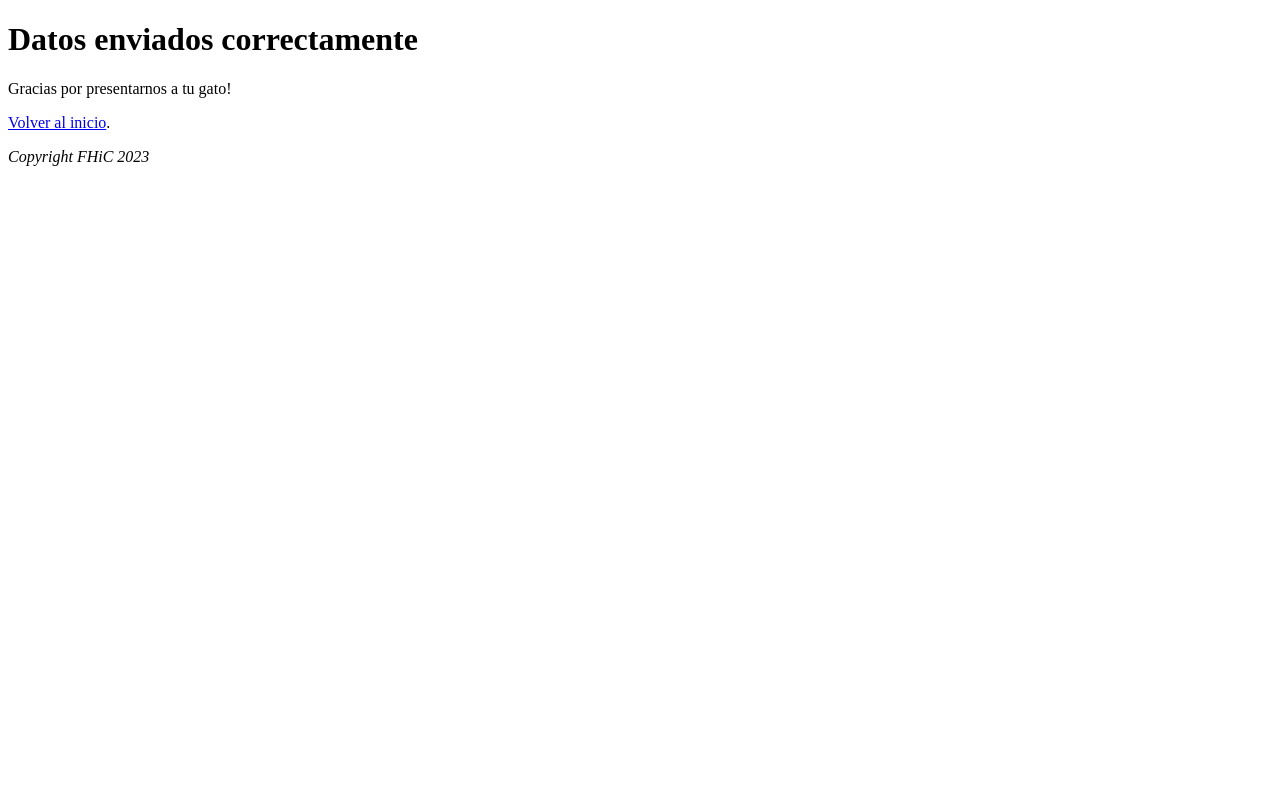
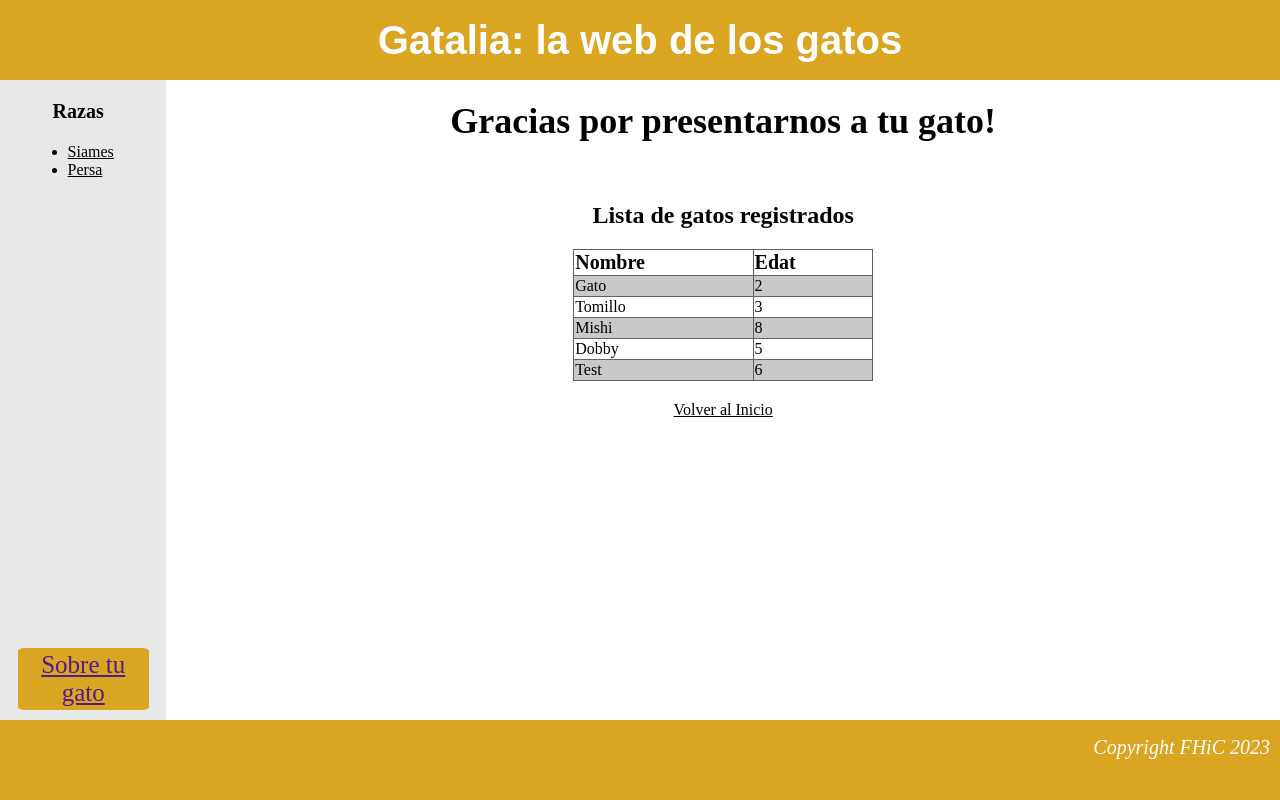
Before and after one commit to PracticasFHiC22-23/html-exercici-1-af9, a plain HTML site: page results.html in a window 1280 px wide. Drawn offline with Linux system fonts and the light colour scheme.

Commit message:
feat: resulñt

```diff
--- a/css/index.css
+++ b/css/index.css
@@ -173,7 +173,6 @@ text-decoration:none;
 }
 
 
-
 .context-text{
     display: flex;
     justify-content: center;
@@ -202,3 +201,33 @@ text-decoration:none;
     margin-top: 15px;
     margin-bottom: 15px;
 }
+
+
+.resultat-list-title{
+    font-weight: bold;
+    font-size: 24px;
+    margin-top: 40px;
+}
+
+.list-box{
+    margin-top: 20px;
+    margin-bottom: 20px;
+}
+
+.table-list{
+    width: 300px;
+}
+
+table, th, td {
+  border: 1px solid rgb(97, 97, 97);
+  border-collapse: collapse;
+}
+
+th{
+    font-size: 20px;
+    font-weight: bold;
+}
+
+tr:nth-child(even){
+    background-color: rgb(201, 201, 201);
+}
--- a/results.html
+++ b/results.html
@@ -1,19 +1,100 @@
 <!DOCTYPE html>
-<html>
-  <body>
-    <h1>Datos enviados correctamente</h1>
-    <p>
+<html lang="en">
+
+<head>
+  <meta charset="UTF-8">
+  <meta http-equiv="X-UA-Compatible" content="IE=edge">
+  <meta name="viewport" content="width=device-width, initial-scale=1.0">
+  <title>Index</title>
+  <link rel="stylesheet" href="./css/index.css">
+</head>
+
+<body>
+
+  <header class="header">
+    <div class="header-text">Gatalia: la web de los gatos</div>
+  </header>
+
+  <div class="container">
+
+    <div class="nav">
+      <div class="nav-list">
+        <div class="nav-header">
+          Razas
+        </div>
+        <div class="nav-items">
+          <ul>
+            <li><a href="./siames.html"> Siames</a></li>
+            <li><a href="./persa.html"> Persa</a></li>
+          </ul>
+        </div>
+      </div>
+      <a href="">
+        <div class="nav-button">
+          Sobre tu gato
+        </div>
+      </a>
+
+    </div>
+
+    <div class="context-form">
+      <div class="form-title">
         Gracias por presentarnos a tu gato!
-    </p>
+      </div>
 
-    <p>
-        <a href="index.html">Volver al inicio</a>.
-    </p>
+      <div class="resultat-list-title">
+        Lista de gatos registrados
+      </div>
+
+      <div class="list-box">
+        <table class="table-list">
+          <tbody>
+            <tr>
+              <th width="60%" align="left">Nombre</th>
+              <th width="40%" align="left">Edat</th>
+            </tr>
+            <tr>
+              <td>Gato</td>
+              <td>2</td>
+            </tr>
+            <tr>
+              <td>Tomillo</td>
+              <td>3</td>
+            </tr>
+            <tr>
+              <td>Mishi</td>
+              <td>8</td>
+            </tr>
+            <tr>
+              <td>Dobby</td>
+              <td>5</td>
+            </tr>
+            <tr>
+              <td>Test</td>
+              <td>6</td>
+            </tr>
+          </tbody>
+
+        </table>
+      </div>
+
+      <div class="back-index">
+        <a href="./index.html">Volver al Inicio</a>
+      </div>
+
+
+    </div>
+
+
+  </div>
+
+  <footer class="footer">
+    <div class="footer-text"><i>Copyright FHiC 2023</i></div>
+  </footer>
 
 
 
-    <p>
-        <i>Copyright FHiC 2023</i>
-    </p>
-  </body>
+
+</body>
+
 </html>
```
